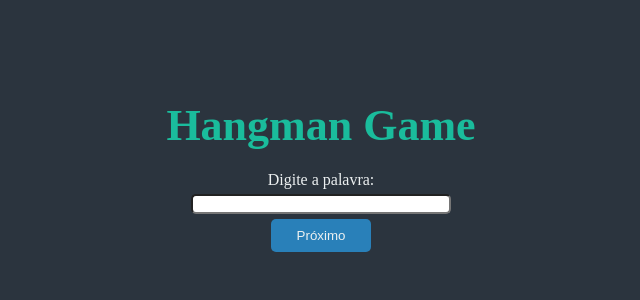
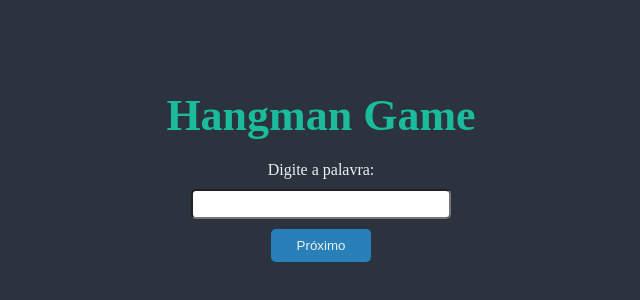
Before and after one commit to StarLordCraft/vueHangManGame, a Vue app: page / in a window 1280 px wide. Shown: the part 214-514 px from the top of the page, without its empty margins (319-959 px from the left). Built offline with nearby package versions, Linux system fonts and the light colour scheme.

Commit message:
PreGame Logic maded, left: Do the game screen and it's logic

```diff
--- a/src/App.vue
+++ b/src/App.vue
@@ -1,17 +1,17 @@
 <script setup>
-  import {ref} from 'vue';
+  import {reactive} from 'vue';
   import PreJogo from './components/preJogo.vue'
-  let tela = 'inicio';
+  const state = reactive({tela: 'inicio'});
 </script>
 
 <template>
   <main id="app">
     <h1 id="title">Hangman Game</h1>
-    <section v-if="tela === 'inicio'" id="inicio">
-      <PreJogo />
+    <section v-if="state.tela === 'inicio'" id="inicio">
+      <PreJogo :state="state" />
     </section>
-    <section v-if="tela === 'game'" id="game">
-      Jogo
+    <section v-if="state.tela === 'game'" id="game">
+
     </section>
   </main>
 </template>
--- a/src/components/preJogo.vue
+++ b/src/components/preJogo.vue
@@ -1,18 +1,28 @@
 <script setup>
-    import {ref} from 'vue';
+    import {ref, defineProps} from 'vue';
     const palavra  =  ref('');
     const dica  =  ref('');
     const currentForm = ref('palavra');
+    const props = defineProps({
+        state:{
+            type: Object,
+            required: true,
+        }
+    })
 
     function nextFormInput(evt){
         if(currentForm.value == 'palavra'){
             currentForm.value = 'dica'
             palavra.value = evt.target.previousElementSibling.value
+            evt.target.previousElementSibling.value = ''
         }
         else{
             dica.value = evt.target.previousElementSibling.value
-            console.log(palavra.value)
-            console.log(dica.value)
+            props.state.gameData = {
+                palavra: palavra,
+                dica: dica,
+            }
+            props.state.tela = 'game'
         }
     }
 </script>
@@ -35,7 +45,7 @@
         flex-direction: column;
         justify-content: center;
         align-items: center;
-        gap: 0.5rem;
+        gap: 1rem;
 
 
         text-align: center;
@@ -44,7 +54,7 @@
     }
     .form input{
         width: 100%;
-        height: 2rem;
+        height: 3rem;
         border-radius: 0.5rem;
     }
     button{
--- a/src/styles.css
+++ b/src/styles.css
@@ -43,6 +43,8 @@ button{
 
     outline: none;
 
+    cursor: pointer;
+
     width: 10rem;
     aspect-ratio: 3 / 1;
 }
```
